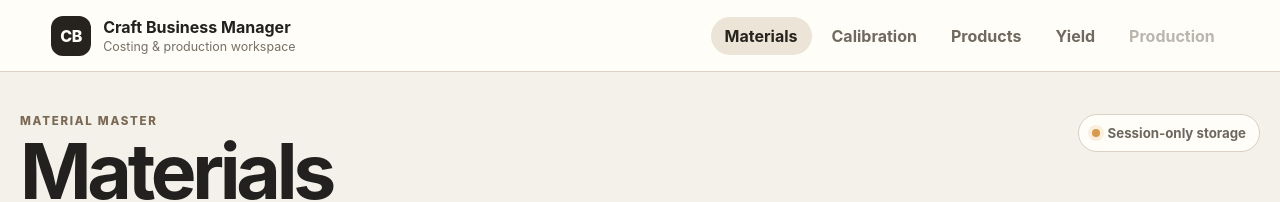
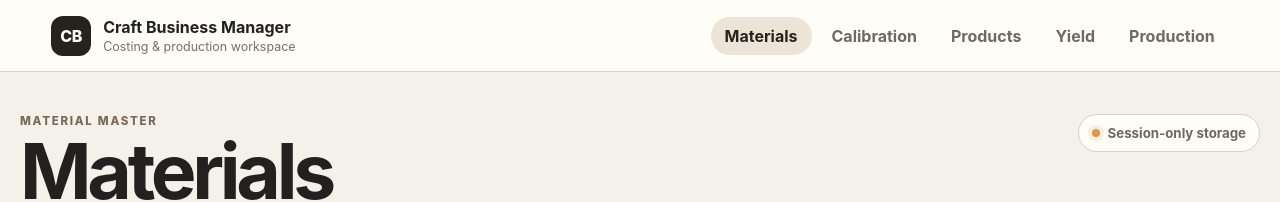
Before and after one commit to nhardbalansag/craft-business-manager, a React (Vite) app: page / in a window 1280 px wide. Shown: the top 202 px of the page. Built offline with nearby package versions, Linux system fonts and the light colour scheme.

Commit message:
feat: enable production workspace navigation

```diff
--- a/src/App.tsx
+++ b/src/App.tsx
@@ -2,9 +2,10 @@ import { useState } from 'react';
 import { CalibrationPage } from './ui/calibration/CalibrationPage';
 import { MaterialsPage } from './ui/materials/MaterialsPage';
 import { ProductsPage } from './ui/products/ProductsPage';
+import { ProductionPage } from './ui/production/ProductionPage';
 import { YieldPage } from './ui/yield/YieldPage';
 
-type AppSection = 'materials' | 'calibration' | 'products' | 'yield';
+type AppSection = 'materials' | 'calibration' | 'products' | 'yield' | 'production';
 
 export default function App() {
   const [section, setSection] = useState<AppSection>('materials');
@@ -24,7 +25,7 @@ export default function App() {
           <button className={`nav-item ${section === 'calibration' ? 'active' : ''}`} type="button" onClick={() => setSection('calibration')}>Calibration</button>
           <button className={`nav-item ${section === 'products' ? 'active' : ''}`} type="button" onClick={() => setSection('products')}>Products</button>
           <button className={`nav-item ${section === 'yield' ? 'active' : ''}`} type="button" onClick={() => setSection('yield')}>Yield</button>
-          <button className="nav-item" type="button" disabled>Production</button>
+          <button className={`nav-item ${section === 'production' ? 'active' : ''}`} type="button" onClick={() => setSection('production')}>Production</button>
         </nav>
       </header>
 
@@ -32,6 +33,7 @@ export default function App() {
       {section === 'calibration' && <CalibrationPage />}
       {section === 'products' && <ProductsPage />}
       {section === 'yield' && <YieldPage />}
+      {section === 'production' && <ProductionPage />}
     </main>
   );
 }
```
